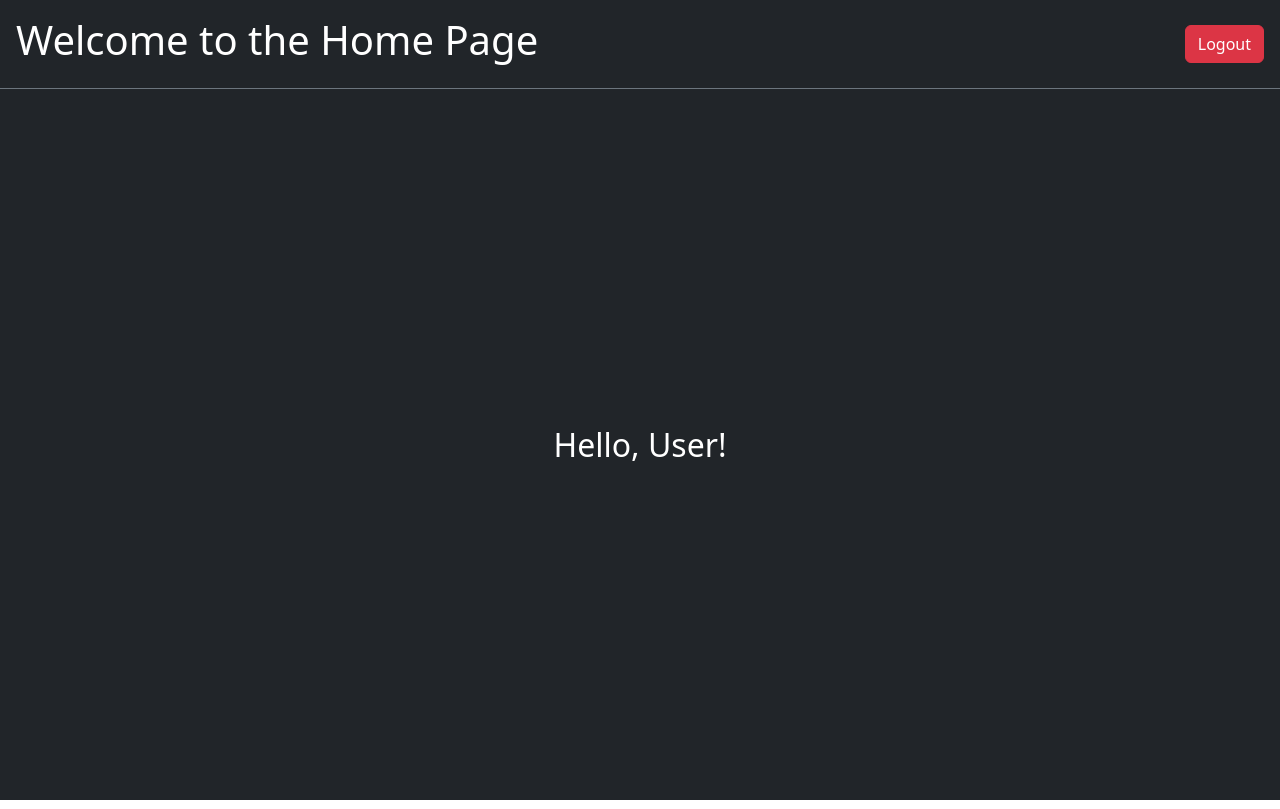
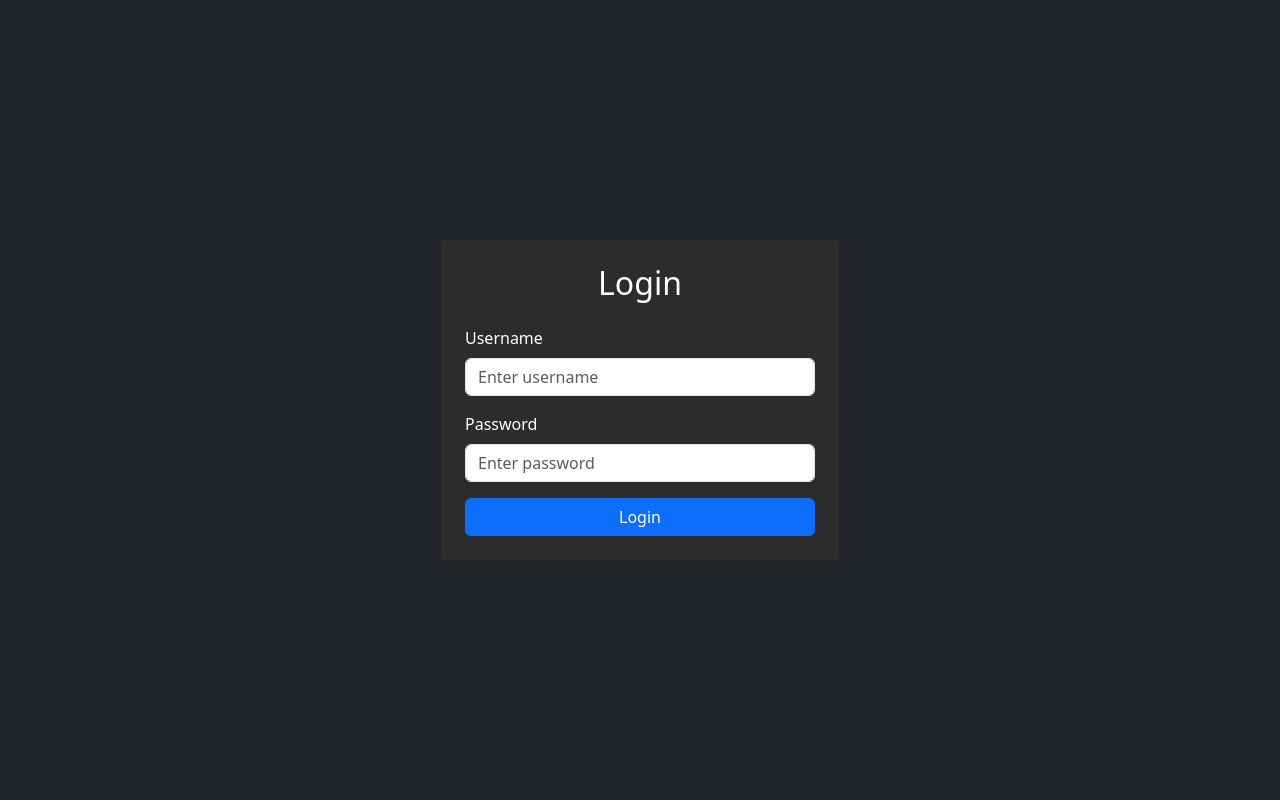
Before and after one commit to AjithPathmanathan/attendance-system, a React (Vite) app in the folder client/front-end/: page /home in a window 1280 px wide. Built offline with nearby package versions, Linux system fonts and the light colour scheme.

Commit message:
# 4.4, Redirect to the login page if the user is not logged in

```diff
--- a/client/front-end/src/App.jsx
+++ b/client/front-end/src/App.jsx
@@ -3,14 +3,14 @@ import Login from "./Login"
 import { BrowserRouter as Router, Route, Routes, Navigate } from 'react-router-dom';
 
 function App() {
-
+  const isAuthenticated = !!localStorage.getItem('token');
 
   return (
 
      <Router>
             <Routes>
                 <Route path="/login" element={<Login />} />
-                <Route path="/home" element={ <Home />} />
+                <Route path="/home" element={isAuthenticated ? <Home /> : <Login/>} />
                 <Route path="/" element={<Navigate to="/login" />} />
             </Routes>
         </Router>
```
